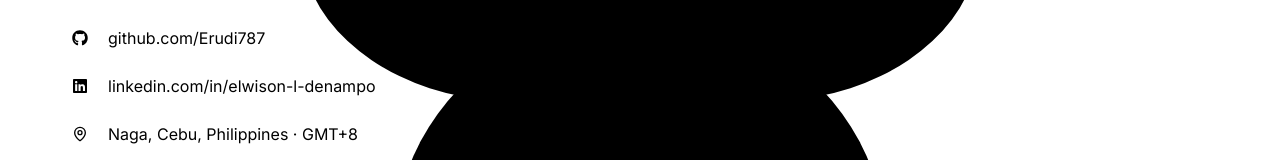
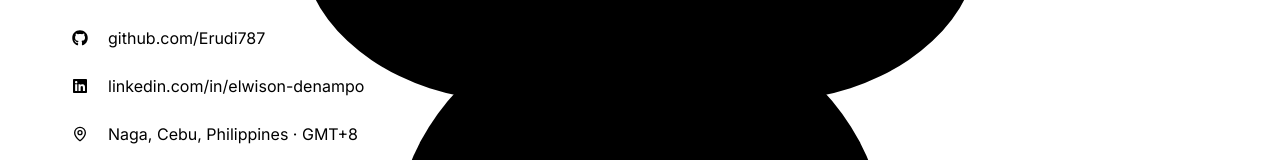
Before and after one commit to Erudi787/My-PortFolio, a Next.js app: page /contact in a window 1280 px wide. Shown: the part 366-526 px from the top of the page. Built offline with nearby package versions, Linux system fonts and the light colour scheme.

Commit message:
Fix LinkedIn URL in contact page

```diff
--- a/src/app/(portfolio-sections)/contact/page.tsx
+++ b/src/app/(portfolio-sections)/contact/page.tsx
@@ -56,14 +56,14 @@ export default function ContactPage() {
               </a>
 
               <a
-                href="https://www.linkedin.com/in/elwison-l-denampo-b2042b285/"
+                href="https://www.linkedin.com/in/elwison-denampo-b2042b285/"
                 target="_blank" rel="noopener noreferrer"
                 className="flex items-center gap-3 text-foreground hover:text-primary transition-colors group"
               >
                 <span className="p-2 rounded-md bg-primary/10 group-hover:bg-primary/20 transition-colors">
                   <FaLinkedin size={16} className="text-primary" />
                 </span>
-                linkedin.com/in/elwison-l-denampo
+                linkedin.com/in/elwison-denampo
               </a>
 
               <div className="flex items-center gap-3 text-muted-foreground">
```
